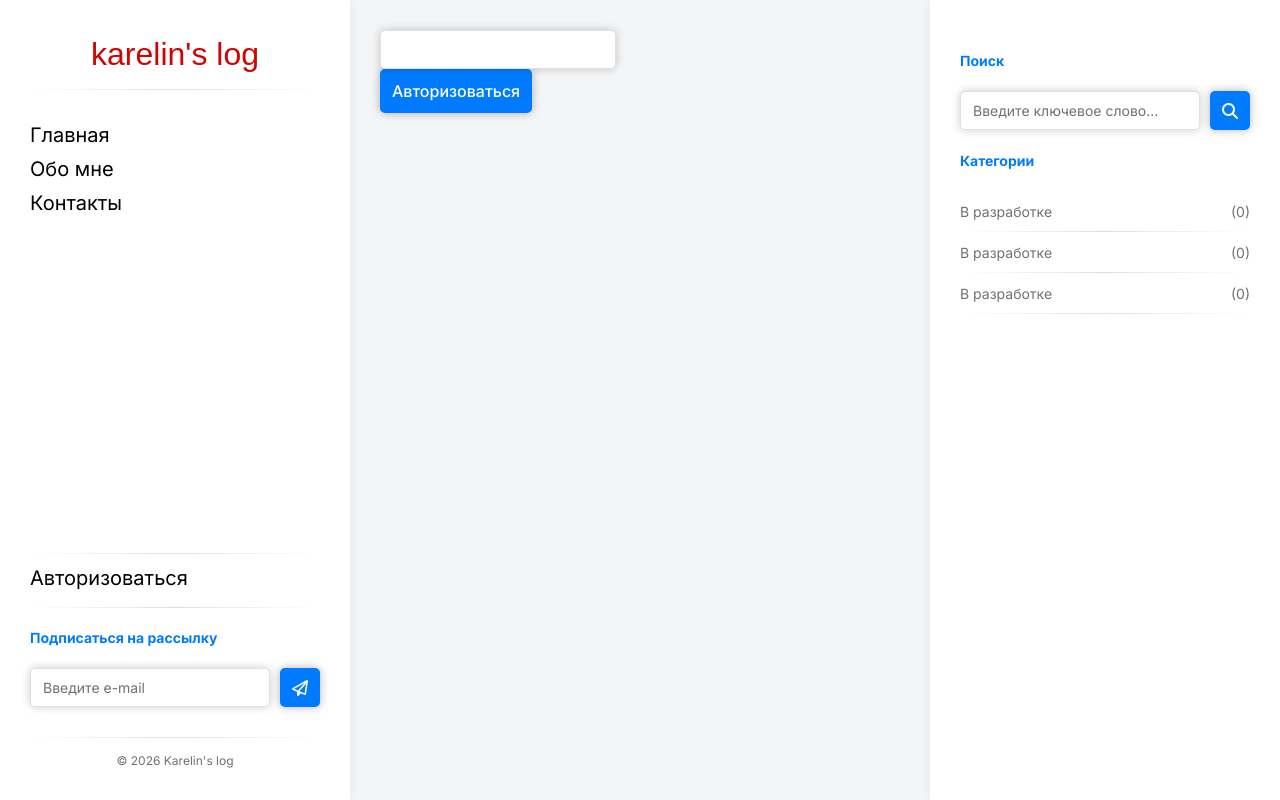
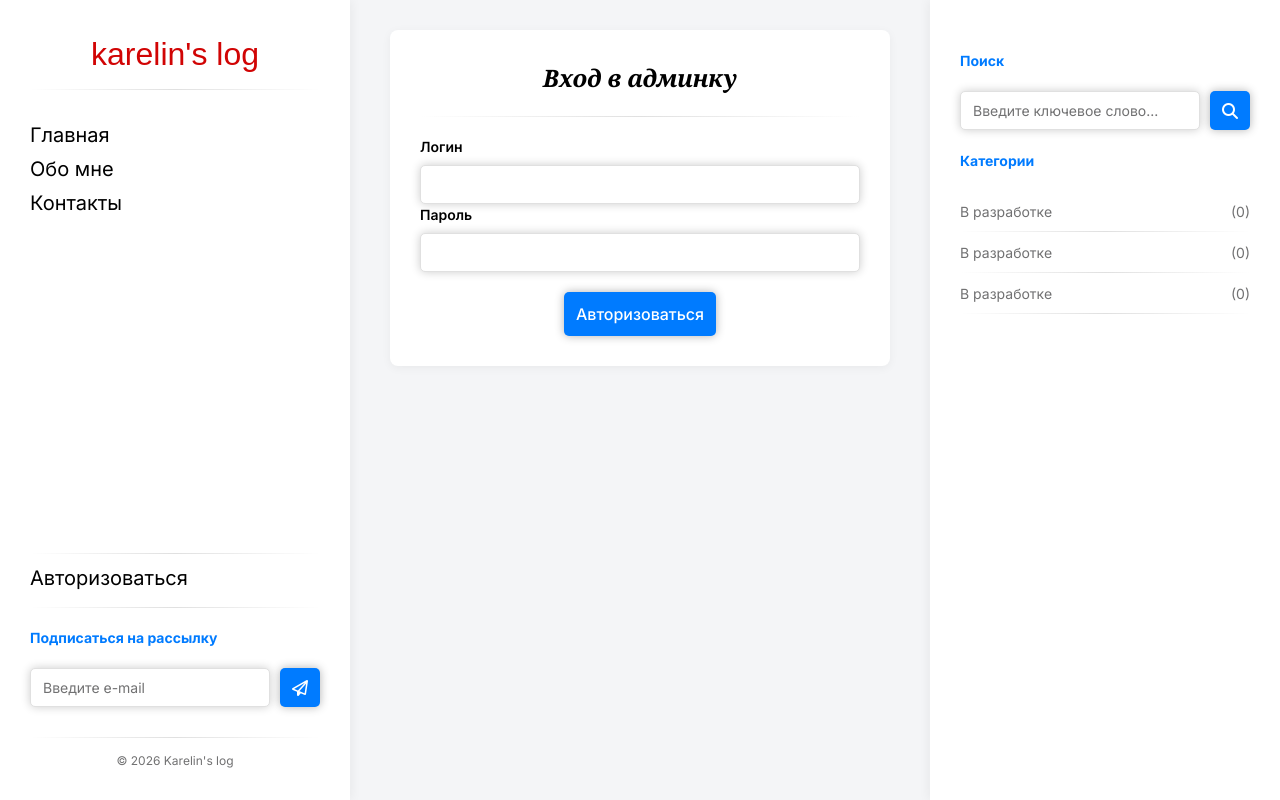
Before and after one commit to KarelinIvan/Karelin-s-Log, a FastAPI app: page /admin/login in a window 1280 px wide. Run offline with FastAPI, Linux system fonts and the light colour scheme; parts of the project's set-up code (start-up, migrations or seed data) failed here and were passed over; some web fonts are replaced.

Commit message:
отредактирован шаблон login.html и настроены стили css

```diff
--- a/app/static/css/style.css
+++ b/app/static/css/style.css
@@ -541,3 +541,32 @@ form {
     padding-top: 20px;
     border-top: 1px solid var(--color-border);
 }
+
+/* Страница авторизации */
+.login-form {
+    padding-top: 20px;
+
+}
+
+.login-card {
+    max-width: 500px;
+    margin: 0 auto;
+    padding: 30px;
+    margin-bottom: 30px;
+    background-color: var(--color-white);
+    border-radius: 8px;
+    box-shadow: 0 2px 10px var(--color-shadow);
+}
+
+.login-detail__title {
+    font-family: var(--font-family-Noto-serif);
+    font-style: italic;
+    padding-bottom: 20px;
+    text-align: center;
+}
+
+.login-form__actions {
+    display: flex;
+    justify-content: center;
+    margin-top: 20px;
+}
--- a/app/templates/admin/login.html
+++ b/app/templates/admin/login.html
@@ -3,8 +3,22 @@
 {% block title %}Панель администратора{% endblock %}
 
 {% block content %}
-<form action="/admin/login" method="post">
-    <input class="form-control" type="password" name="password">
-    <button class="btn-primary">Авторизоваться</button>
-</form>
+<article class="login-card">
+    <h1 class="login-detail__title">Вход в админку</h1>
+
+    <form class="login-form divider-top" action="/admin/login" method="post">
+        <div class="form-group">
+            <label>Логин</label>
+            <input class="form-control" type="text" name="username">
+        </div>
+        <div class="form-group">
+            <label>Пароль</label>
+            <input class="form-control" type="password" name="password">
+        </div>
+        <div class="login-form__actions">
+            <button class="btn-primary btn_primary__login">Авторизоваться</button>
+        </div>
+    </form>
+</article>
+
 {% endblock %}
```
